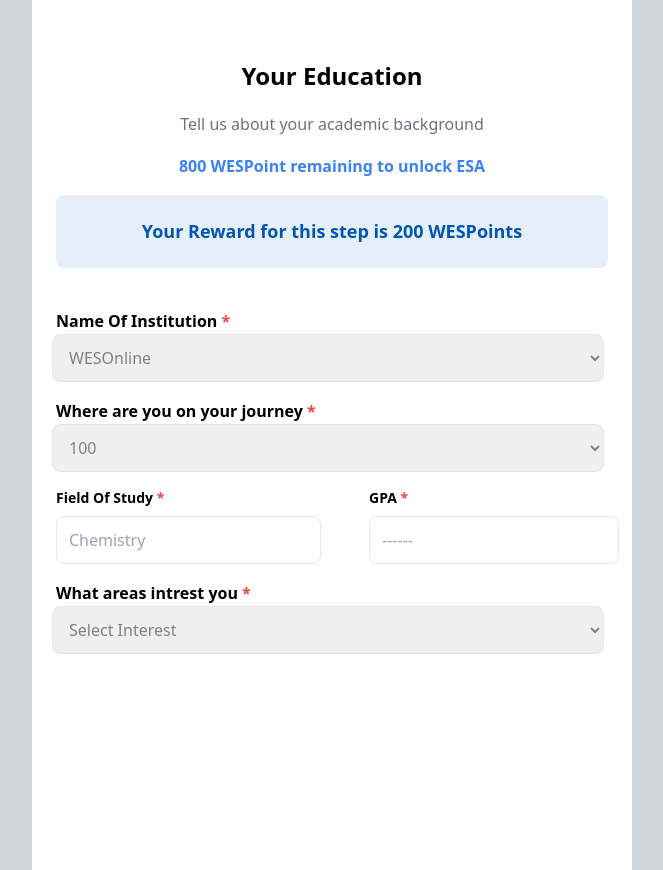
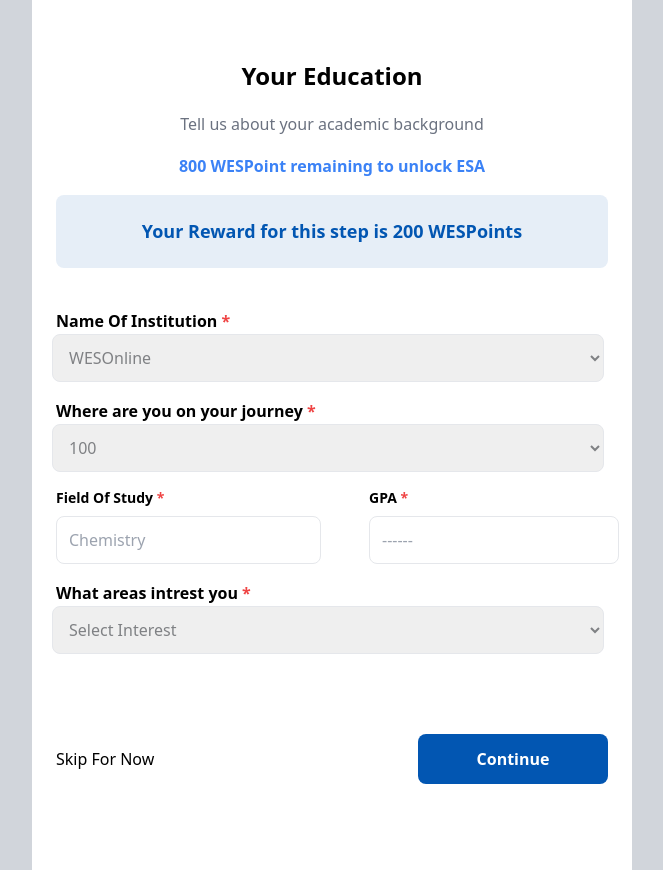
Before and after one commit to Chrstphr9/WES-Project, a React (Vite) app: page / in a window 1280 px wide. Shown: the whole page, without its empty margins (308-971 px from the left). Built offline with nearby package versions, Linux system fonts and the light colour scheme.

Commit message:
`Added skip and continue buttons to interest selection form`

```diff
--- a/src/App.jsx
+++ b/src/App.jsx
@@ -90,7 +90,7 @@ function App() {
           </div>
 
           <div className='mb-4'>
-          <label className='font-semibold text-[16px] ml-3 lg:ml-6'>
+            <label className='font-semibold text-[16px] ml-3 lg:ml-6'>
               What areas intrest you <span className="text-red-500">*</span>
             </label>
             <div className='w-full flex justify-center ss:justify-start px-5  '>
@@ -107,6 +107,17 @@ function App() {
               </select>
             </div>
 
+            <div className="flex justify-between items-center w-full pt-9 lg:pt-20">
+              <button type="button" className="text-black font-medium ml-6">
+                Skip For Now
+              </button>
+              <button
+                type="submit"
+                className="bg-[#0256B2] lg:w-[190px] text-white font-semibold px-8 py-3 rounded-lg mr-6">
+                Continue
+              </button>
+            </div>
+
           </div>
         </form>
       </div>
```
